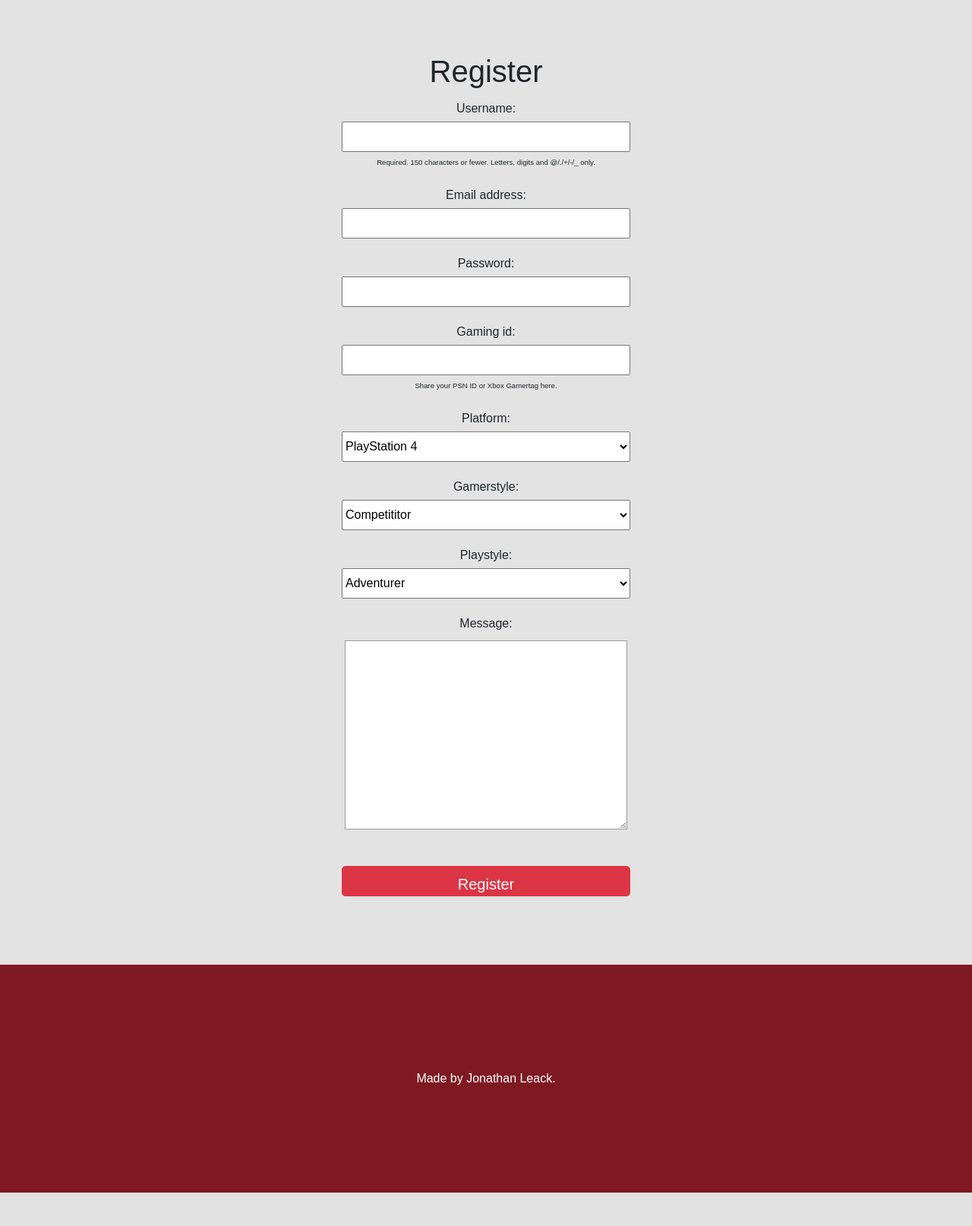
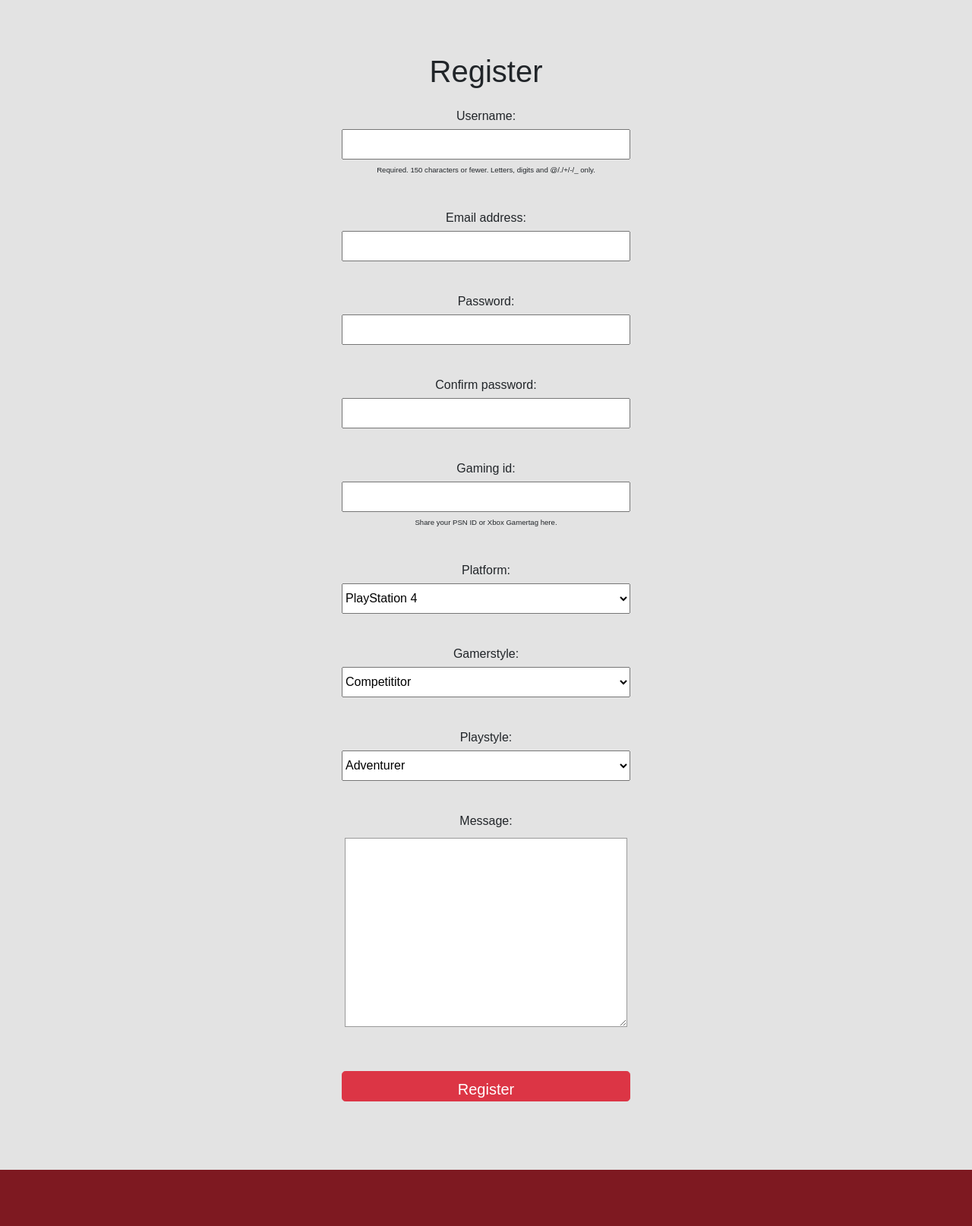
Before and after one commit to JonnyBeoulve/RDR2-Fellas, a Django app: page /register/ in a window 1280 px wide. Shown: the part 101-1715 px from the top of the page at 76% size. Before the commit the page ends 1671 px from the top, so only its background shows below. Run offline with Django 3.2, Linux system fonts and the light colour scheme; some libraries are stand-ins or nearby versions; some web fonts are replaced.

Commit message:
Confirm password on register

```diff
--- a/rdr2_fellas/forms.py
+++ b/rdr2_fellas/forms.py
@@ -5,10 +5,21 @@ from rdr2_fellas.models import UserProfile
 # Required information for user profile registration
 class UserForm(forms.ModelForm):
     password = forms.CharField(widget=forms.PasswordInput())
+    confirm_password = forms.CharField(widget=forms.PasswordInput())
 
     class Meta():
         model = User
         fields = ('username', 'email', 'password')
+
+    def clean(self):
+        cleaned_data = super(UserForm, self).clean()
+        password = cleaned_data.get("password")
+        confirm_password = cleaned_data.get("confirm_password")
+
+        if password != confirm_password:
+            raise forms.ValidationError(
+                "Both passwords don't match!"
+            )
 
 # Optional information for user profile
 class UserProfileForm(forms.ModelForm):
--- a/static/css/style.css
+++ b/static/css/style.css
@@ -40,6 +40,10 @@ textarea {
 
 .text-link:hover {
     color: #7e1921;
+}
+
+.page-title {
+    margin: 0 0 20px 0;
 }
 
 /*=======================================================================
@@ -179,6 +183,10 @@ label, input {
     text-align: center;
 }
 
+form p {
+    padding: 10px 0 10px 0;
+}
+
 .form-div input {
     width: 100%;
     height: 40px;
```
